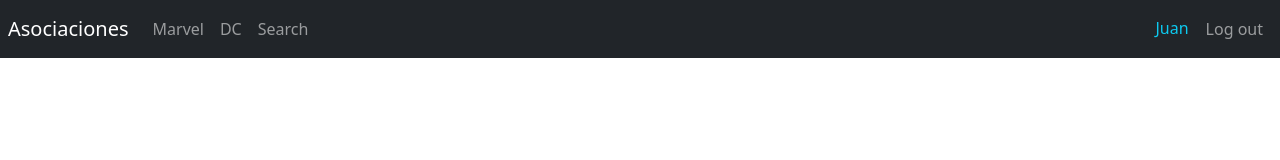
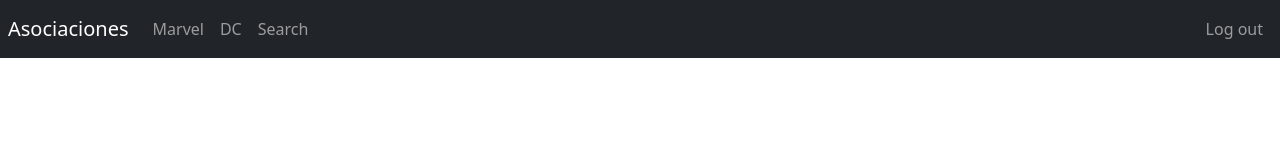
Before and after one commit to juan1630/hooks, a React (Vite) app: page /auth in a window 1280 px wide. Shown: the top 160 px of the page. Built offline with nearby package versions, Linux system fonts and the light colour scheme.

Commit message:
Se agrea el context y el login en la seccions de los heroes

```diff
--- a/src/HeroesApp.jsx
+++ b/src/HeroesApp.jsx
@@ -1,8 +1,9 @@
+import { AuthProvider } from "./auth/context/AuthProvider";
 import { RouterApp } from "./router/AppRouter";
 
 export const HerosApp = () =>{
     return(
-        <>
+        <AuthProvider>
             <RouterApp />
-        </> )
+        </AuthProvider> )
 };
--- /dev/null
+++ b/src/auth/context/AuthContext.jsx
@@ -0,0 +1,3 @@
+import { createContext } from "react";
+
+export const AuthContext = createContext();
--- /dev/null
+++ b/src/auth/context/AuthProvider.jsx
@@ -0,0 +1,57 @@
+import { useReducer } from 'react';
+import { types } from '../types/types';
+import { AuthContext } from './AuthContext';
+import { authReducer } from './authReducer';
+
+
+const initialState ={
+    logged: false
+}
+
+
+const init = ()=> {
+    const user = JSON.parse(localStorage.getItem('user'));
+
+    return {
+        logged: !!user,
+        user
+    }
+}
+
+
+export const AuthProvider = ({children}) =>{
+
+    const [ authState, dispatch ] = useReducer(authReducer, initialState, init);
+
+    const login = ( name = '')=>{
+        const action ={
+            type: types.login,
+            payload: name
+        }
+
+        localStorage.setItem('user', name);
+
+        dispatch( action );
+    }
+
+    const logout = () => {
+
+        const action ={
+            type: types.logout
+        }
+
+        localStorage.removeItem('user');
+        dispatch( action );
+    }
+// hacemos publicos los paramentros ya que se inyectan en el componente
+    return(
+        <AuthContext.Provider value={{
+            ...authState,
+            //methods
+            login,
+            logout
+        }} >
+            { children }
+        </AuthContext.Provider>
+    );
+}
--- /dev/null
+++ b/src/auth/context/authReducer.js
@@ -0,0 +1,24 @@
+import { types } from "../types/types";
+
+const intialState ={ logged: false };
+
+export const authReducer = (state = intialState, action) =>{
+
+    switch (action.type) {
+        case types.login:
+            return {
+
+                logged: true,
+                user: action.payload
+            };
+
+        case types.logout:
+            return {
+                ...state,
+                logged: false,
+            };
+
+        default:
+            state;
+    }
+};
--- a/src/auth/pages/LoginPage.jsx
+++ b/src/auth/pages/LoginPage.jsx
@@ -1,9 +1,14 @@
+import { useContext } from "react";
 import {  useNavigate } from "react-router-dom";
+import { AuthContext } from "../context/AuthContext";
 
 export const  LoginPage = ()=>{
     const navigate = useNavigate();
+    const {login}  = useContext(AuthContext);
 
     const onLogin = () =>{
+
+        login('Juan Patrón');
         navigate('/')
     };
     return(<>
--- /dev/null
+++ b/src/auth/types/types.js
@@ -0,0 +1,6 @@
+export const types = {
+    login : '[Auth] Login',
+    logout: '[Auth] Logout'
+}
+
+//centralizamoos los tipos que se va a usar
--- a/src/ui/components/NavBar.jsx
+++ b/src/ui/components/NavBar.jsx
@@ -1,12 +1,20 @@
+import { useContext } from 'react';
 import { Link, NavLink, useNavigate } from 'react-router-dom';
+import { AuthContext } from '../../auth/context/AuthContext';
+
 
 
 export const Navbar = () => {
 
+        const  {user, logout}  = useContext( AuthContext );
+
         const naviagte = useNavigate();
+
         //custom hooks de react router, se creo para ayudar con la navegacion
 
+
     const onLogout = () =>{
+        logout();
         naviagte('/login');
     };
 
@@ -50,7 +58,7 @@ export const Navbar = () => {
             <div className="navbar-collapse collapse w-100 order-3 dual-collapse2 justify-content-end">
                 <ul className="navbar-nav ml-auto">
                     <span className='nav-item nav-link text-info' >
-                        Juan
+                        { user }
                     </span>
                     <button
                         className='nav-item nav-link btn'
```
